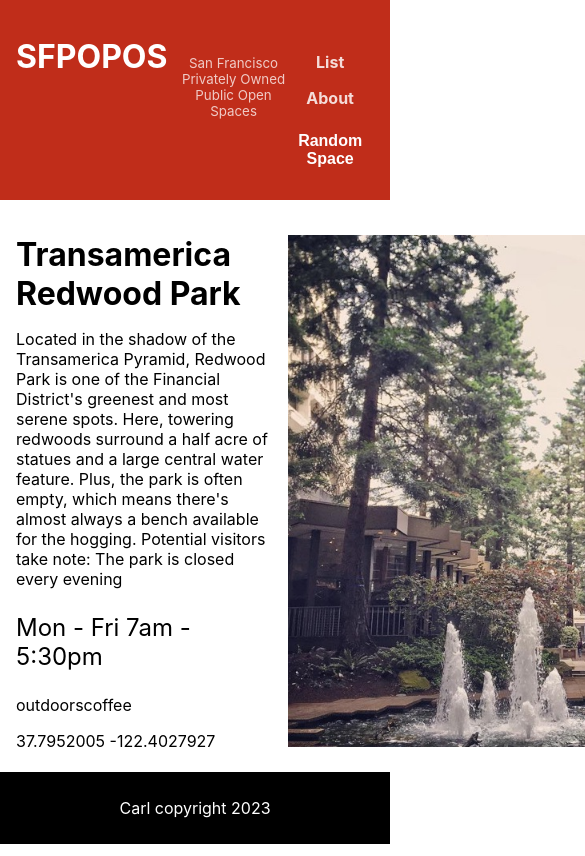
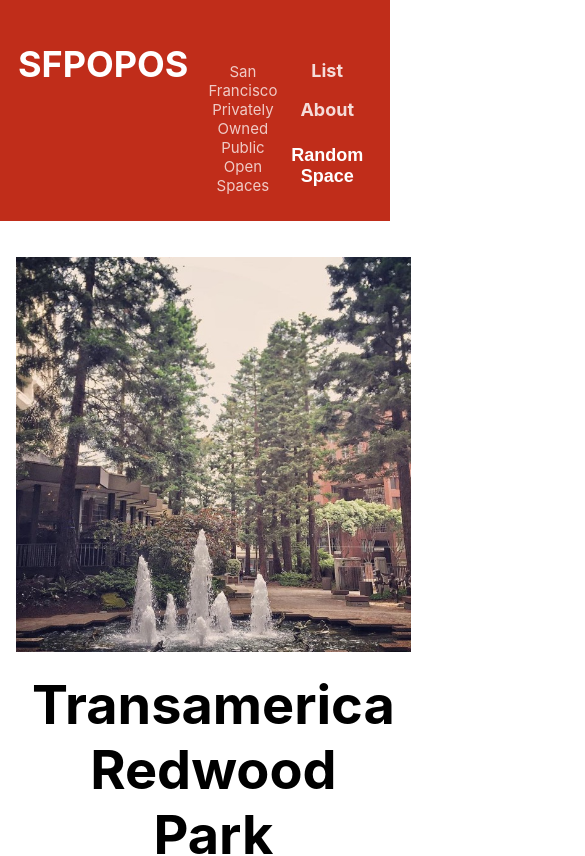
Before and after one commit to alexcrocha/ACS-2330-sfpopos-responsive, a React (Create React App) app: page /#/details/0 in a window 390 px wide. Shown: the top 856 px of the page, 585 px wide, since content can reach past the window. Built offline with nearby package versions, Linux system fonts and the light colour scheme.

Commit message:
Update Detail view

```diff
--- a/src/components/POPOSDetails/POPOSDetails.css
+++ b/src/components/POPOSDetails/POPOSDetails.css
@@ -1,30 +1,74 @@
 .POPOSDetails {
   display: flex;
-  flex-direction: row-reverse;
-  max-width: 960px;
-  min-width: 800px;
+  flex-direction: row;
+  max-width: 1440px;
+  /* min-width: 800px; */
   margin: auto;
+  padding: 2rem;
 }
 
 .POPOSDetails .POPOSDetails-info {
   flex: 1;
   text-align: left;
-  padding: 0 1em;
+  padding: 0 3rem;
 }
 
 .POPOSDetails .POPOSDetails-title {
-  font-size: 2em;
+  font-size: 3em;
   margin: 0;
+  text-align: center;
 }
 
 .POPOSDetails .POPOSDetails-image {
-  flex: 2;
+  flex: 1;
 }
 
 .POPOSDetails .POPOSDetails-image img {
   width: 100%;
 }
 
-.POPOSDetails .POPOSDetails-hours {
+.POPOSDetails .POPOSDetails-desc {
+  font-size: 1.25em;
+  padding: 1em 0 1em  1em;
+}
+
+.POPOSDetails .POPOSDetails-features {
+  font-weight: bold;
+  text-align: center;
+  text-transform: capitalize;
+  margin-top: 3em;
+}
+
+.POPOSDetails .POPOSDetails-hours, .POPOSDetails-address {
   font-size: 1.5em;
+  text-align: end;
+  margin-bottom: 0;
 }
+
+.POPOSDetails .POPOSDetails-geo {
+  margin-top: 0;
+  text-align: end;
+}
+
+
+@media screen and (max-width: 800px) {
+  .POPOSDetails {
+    flex-direction: column;
+    padding: 0 1rem;
+  }
+
+  .POPOSDetails .POPOSDetails-image img {
+    width: 100%;
+    max-width: 400px;
+  }
+
+  .POPOSDetails .POPOSDetails-info {
+    flex: 1;
+    text-align: left;
+    padding: 1rem;
+  }
+
+    .POPOSDetails .POPOSDetails-features {
+      margin-top: 1em;
+    }
+}
--- a/src/components/POPOSDetails/POPOSDetails.jsx
+++ b/src/components/POPOSDetails/POPOSDetails.jsx
@@ -8,7 +8,7 @@
   const params = useParams();
   const { id } = params; // Location index
   const {
-    images, title, desc, hours, features, geo,
+    images, title, desc, hours, features, geo, address,
   } = data[id];
 
   return (
@@ -19,9 +19,10 @@
 
       <div className="POPOSDetails-info">
         <h1 className="POPOSDetails-title">{ title }</h1>
-        <p className="POPOSDetails-desc">{ desc }</p>
-        <p className="POPOSDetails-hours">{ hours }</p>
-        <p className="POPOSDetails-features">{ features }</p>
+        <p className="POPOSDetails-desc">{desc}</p>
+        <p className="POPOSDetails-features">{ features.join(' ') }</p>
+        <p className="POPOSDetails-hours">{hours}</p>
+        <p className="POPOSDetails-address">{address}</p>
         <p className="POPOSDetails-geo">
           { geo.lat }
           {' '}
--- a/src/index.css
+++ b/src/index.css
@@ -9,6 +9,7 @@
     sans-serif;
   -webkit-font-smoothing: antialiased;
   -moz-osx-font-smoothing: grayscale;
+  font-size: 18px;
 }
 
 code {
```
